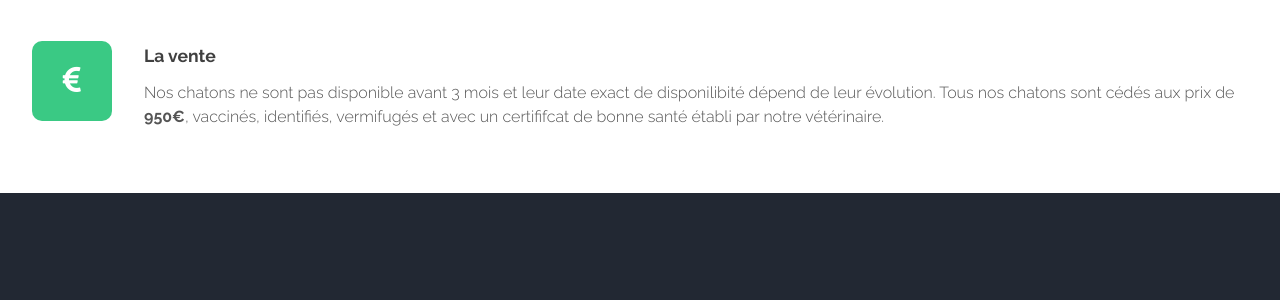
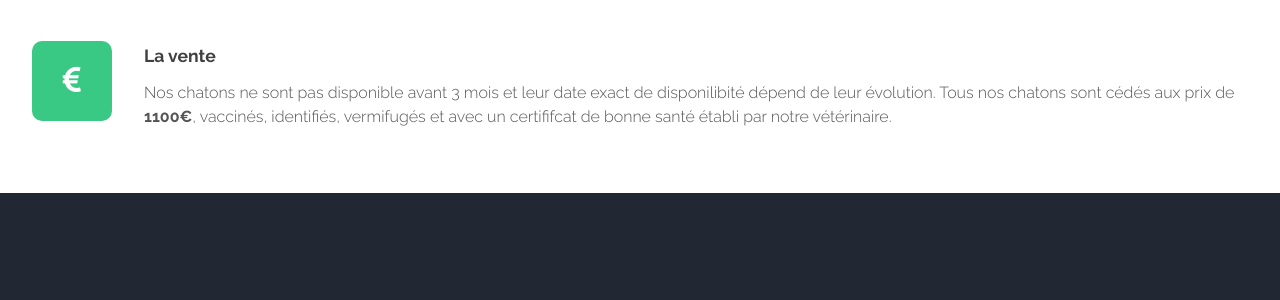
Before and after one commit to jbourcie/creolie, a Jekyll site: the page built from index.html, in a window 1280 px wide and 900 px high, scrolled down 1785 px. Shown: the part 410-710 px from the top of the window. Built offline with Jekyll 4.4.1, drawn with Linux system fonts in a browser that asks for light colours; some web fonts are replaced.

Commit message:
update price

```diff
--- a/_config.yml
+++ b/_config.yml
@@ -9,7 +9,7 @@ url: "http://creolie.fr" # the base hostname & protocol for your site
 #gems: [jekyll-paginate]
 gems: [jekyll-sitemap, jekyll-seo-tag]
 
-prix: 950
+prix: 1100
 siret: 830 192 472 00017
 affixe: De Créolie
 CCADDate: 27/11/2016
```
